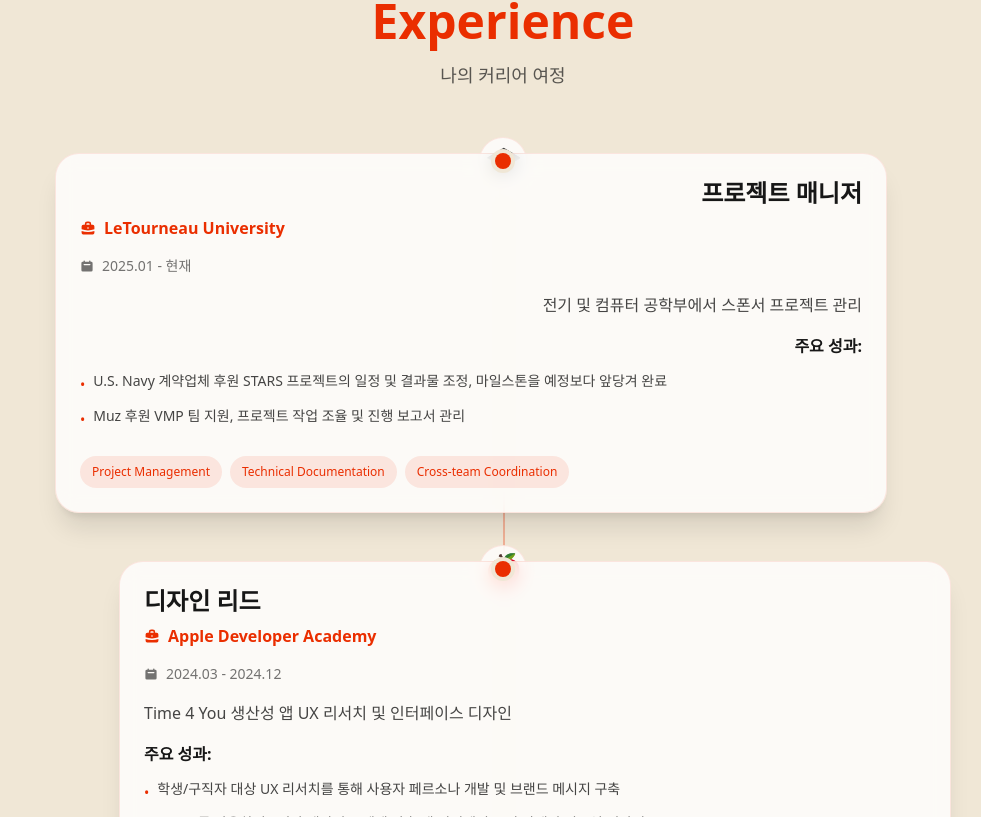
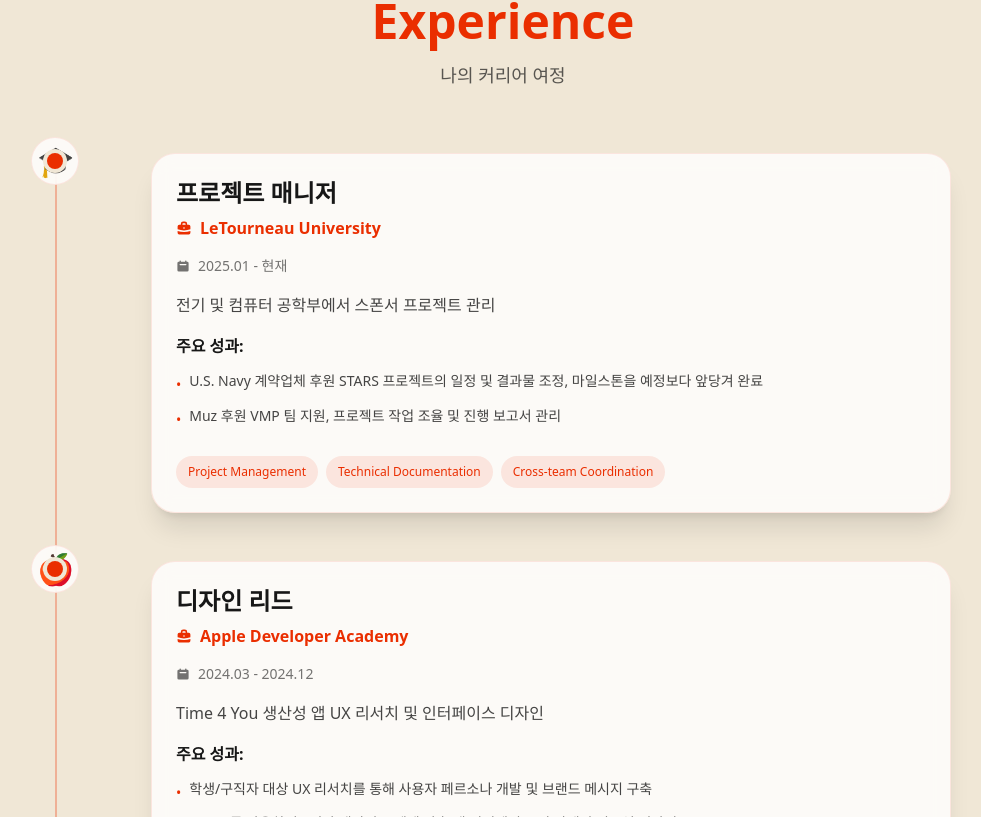
Before and after one commit to youngjungju/chanyu-website, a Next.js app: page / in a window 1280 px wide. Shown: the part 2503-3320 px from the top of the page, without its empty margins (137-1118 px from the left). Built offline with nearby package versions, Linux system fonts and the light colour scheme.

Commit message:
style : 깃허브, 트위터 제거, 카드 세션 왼쪽 정렬

```diff
--- a/components/sections/Experience.tsx
+++ b/components/sections/Experience.tsx
@@ -106,19 +106,17 @@ export default function Experience() {
         <div className="max-w-4xl mx-auto px-4 md:px-0">
           <div className="relative">
             {/* 타임라인 라인 */}
-            <div className="absolute left-8 md:left-1/2 top-0 bottom-0 w-0.5" style={{ backgroundColor: '#EA2E00', opacity: 0.3 }} />
+            <div className="absolute left-8 md:left-0 top-0 bottom-0 w-0.5" style={{ backgroundColor: '#EA2E00', opacity: 0.3 }} />
 
             {/* 경력 카드 */}
             {experiences.map((exp, index) => (
               <motion.div
                 key={exp.company}
-                initial={{ opacity: 0, x: index % 2 === 0 ? -50 : 50 }}
+                initial={{ opacity: 0, x: -50 }}
                 whileInView={{ opacity: 1, x: 0 }}
                 viewport={{ once: true }}
                 transition={{ duration: 0.5, delay: index * 0.2 }}
-                className={`relative mb-12 ${
-                  index % 2 === 0 ? 'md:pr-1/2 md:text-right' : 'md:pl-1/2'
-                }`}
+                className="relative mb-12 md:pl-16"
               >
                 {/* 타임라인 점 */}
                 <motion.div
@@ -126,7 +124,7 @@ export default function Experience() {
                   whileInView={{ scale: 1 }}
                   viewport={{ once: true }}
                   transition={{ delay: index * 0.2 + 0.3 }}
-                  className="absolute left-8 md:left-1/2 w-4 h-4 rounded-full transform -translate-x-1/2 z-10 ring-4 ring-background"
+                  className="absolute left-8 md:left-0 w-4 h-4 rounded-full transform -translate-x-1/2 z-10 ring-4 ring-background"
                   style={{ backgroundColor: '#EA2E00' }}
                 />
 
@@ -136,13 +134,13 @@ export default function Experience() {
                   whileInView={{ scale: 1 }}
                   viewport={{ once: true }}
                   transition={{ delay: index * 0.2 + 0.4 }}
-                  className="absolute left-2 md:left-1/2 w-12 h-12 transform md:-translate-x-1/2 -translate-y-4 text-3xl flex items-center justify-center glass rounded-full"
+                  className="absolute left-2 md:left-0 w-12 h-12 transform -translate-x-1/2 -translate-y-4 text-3xl flex items-center justify-center glass rounded-full"
                 >
                   {exp.logo}
                 </motion.div>
 
                 {/* 경력 카드 */}
-                <div className={`ml-12 md:ml-0 ${index % 2 === 0 ? 'md:mr-16' : 'md:ml-16'}`}>
+                <div className="ml-12 md:ml-8">
                   <Card hover3d>
                     <div className="space-y-4">
                       {/* 회사명 & 직책 */}
--- a/components/ui/Footer.tsx
+++ b/components/ui/Footer.tsx
@@ -2,15 +2,13 @@
 
 import { motion } from 'framer-motion';
 import Link from 'next/link';
-import { FaGithub, FaLinkedin, FaTwitter, FaEnvelope } from 'react-icons/fa';
+import { FaLinkedin, FaEnvelope } from 'react-icons/fa';
 import Container from './Container';
 import { useLanguage } from '@/contexts/LanguageContext';
 
 const socialLinks = [
   { icon: FaLinkedin, href: 'https://www.linkedin.com/in/chanyu-lee/', label: 'LinkedIn' },
   { icon: FaEnvelope, href: 'mailto:chanyu.lee@example.com', label: 'Email' },
-  { icon: FaGithub, href: 'https://github.com', label: 'GitHub' },
-  { icon: FaTwitter, href: 'https://twitter.com', label: 'Twitter' },
 ];
 
 const navLinks = [
```
